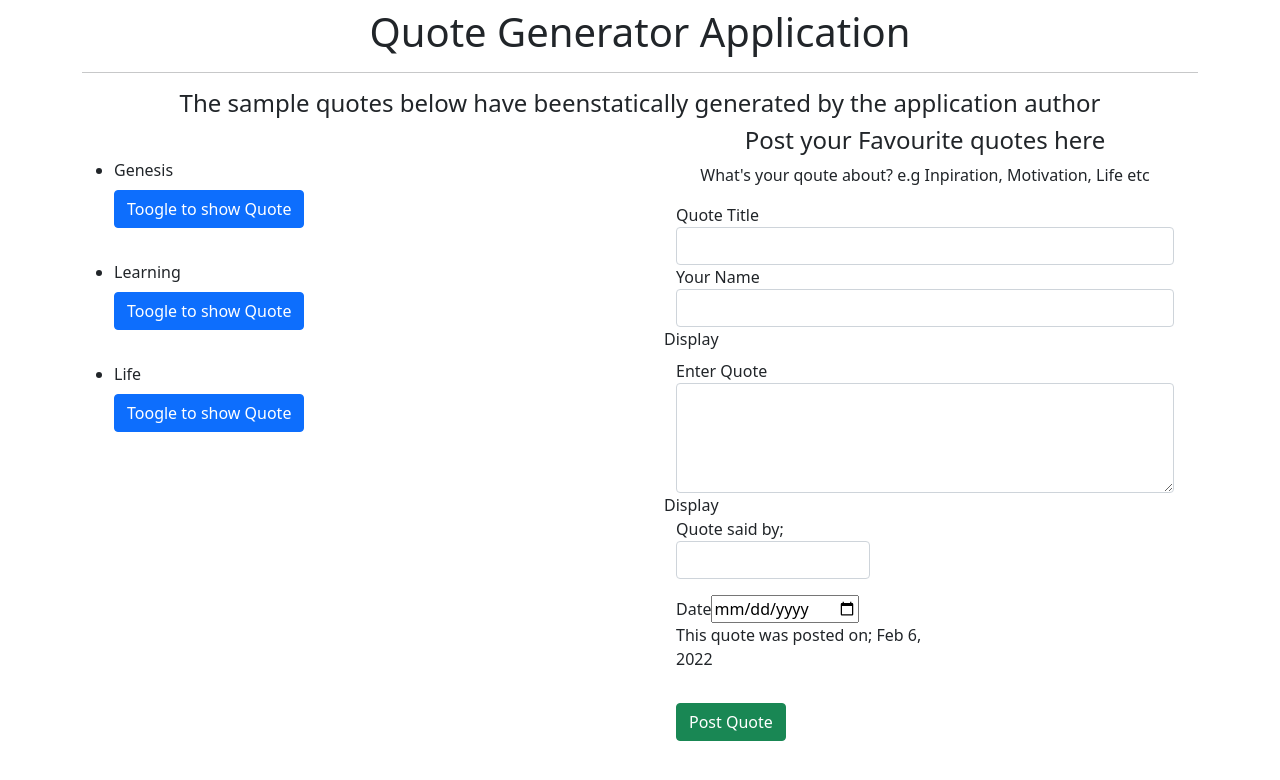
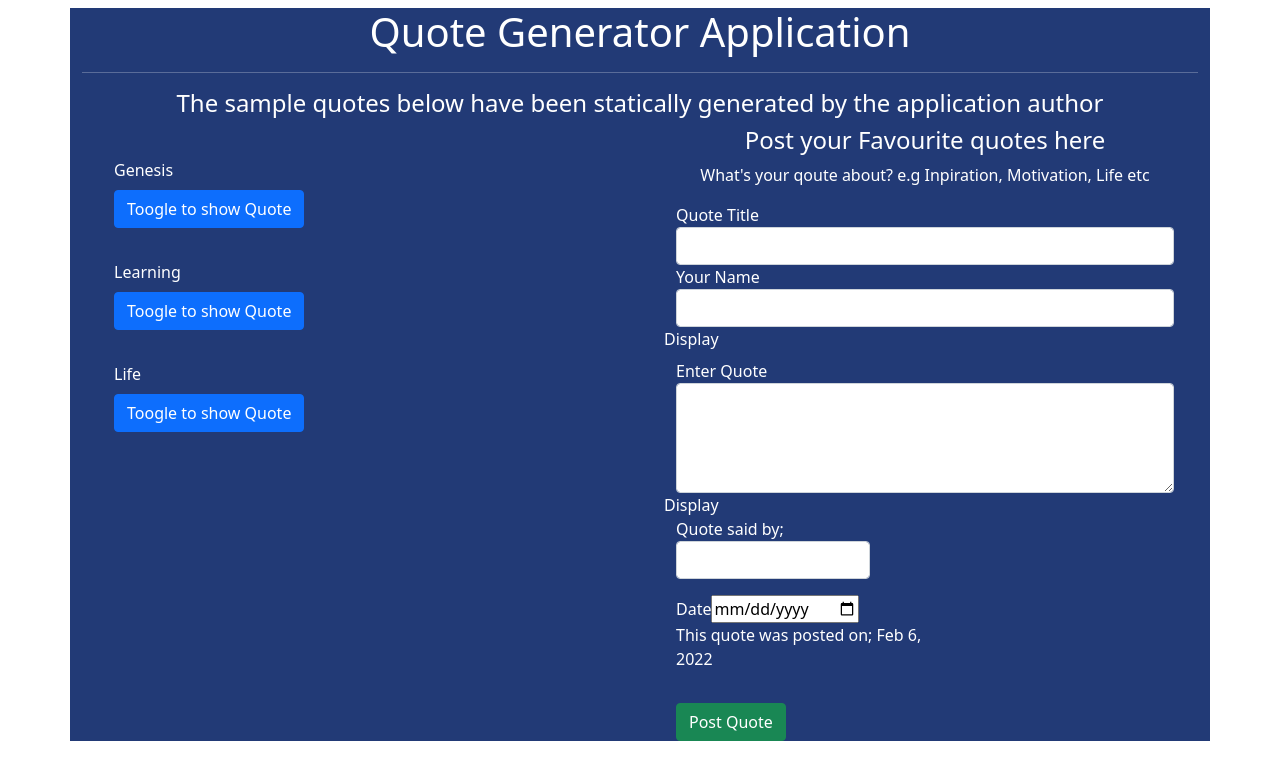
Before and after one commit to kimperria/Quote-App, an Angular app: page / in a window 1280 px wide. Shown: the top 780 px of the page. Built offline with nearby package versions, Linux system fonts and the light colour scheme.

Commit message:
styles quote component

```diff
--- a/src/app/quote/quote.component.css
+++ b/src/app/quote/quote.component.css
@@ -0,0 +1,10 @@
+*{
+    color: white;
+}
+.container{
+    background-color: #223a76;
+}
+
+ul{
+    list-style: none;
+}
--- a/src/app/quote/quote.component.html
+++ b/src/app/quote/quote.component.html
@@ -2,7 +2,7 @@
 <div class="container container-fluid">
     <h1 class="text-center mt-2">Quote Generator Application</h1>
     <hr>
-    <h4 class="text-center">The sample quotes below have beenstatically generated by the application author</h4>
+    <h4 class="text-center">The sample quotes below have been statically generated by the application author</h4>
     <div class="row">
         <div class="col-md-6 col-sm-12">
             <ul>
```
